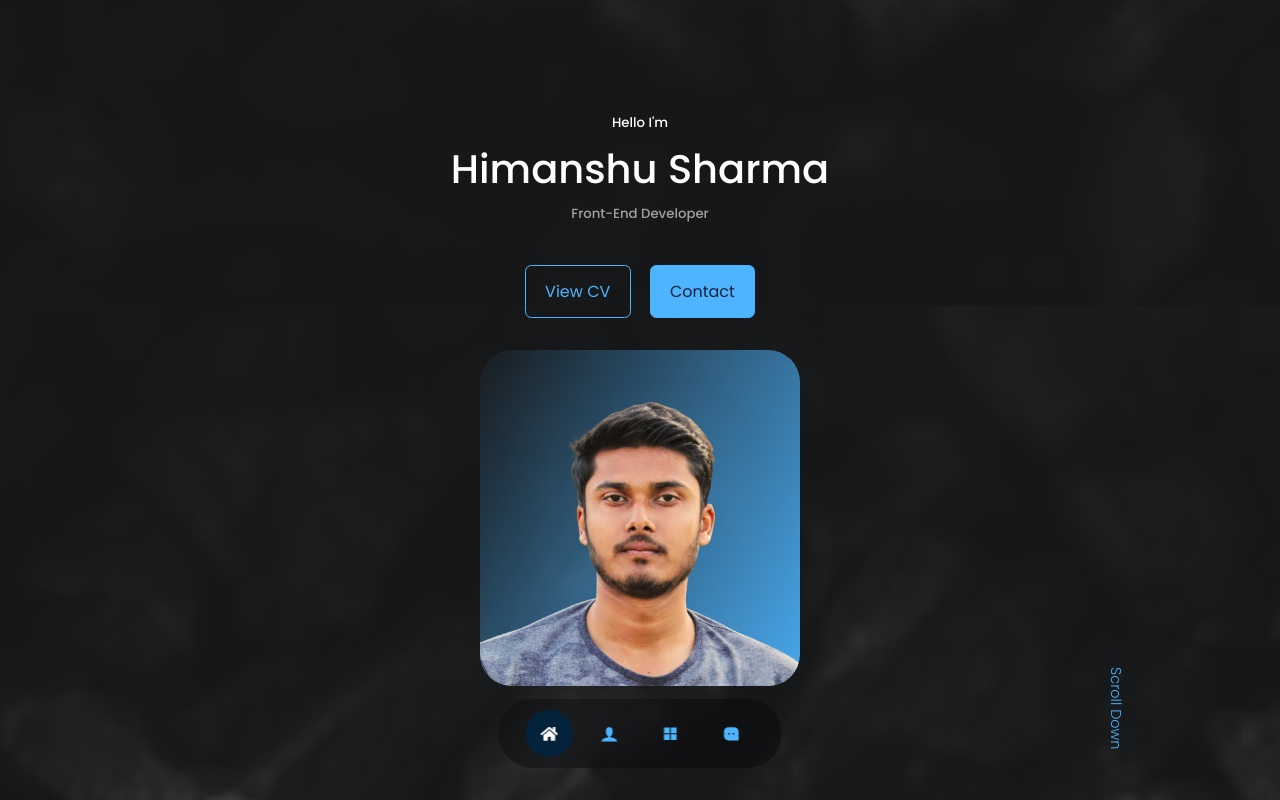
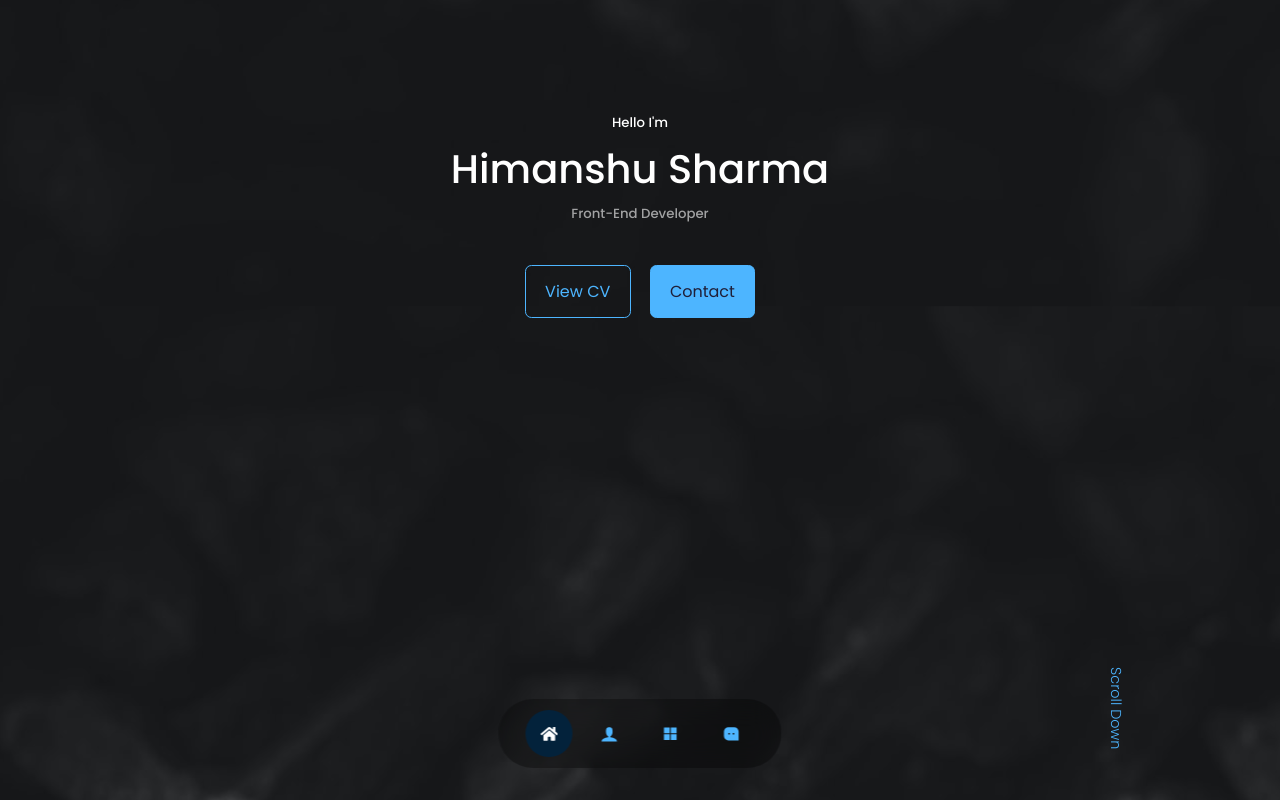
Before and after one commit to hsharma700/my-portfolio-2024, a React (Create React App) app: page / in a window 1280 px wide. Shown: the top 800 px of the page. Built offline with nearby package versions, Linux system fonts and the light colour scheme; a web font is replaced by a local one.

Commit message:
Update Header.jsx

```diff
--- a/src/components/header/Header.jsx
+++ b/src/components/header/Header.jsx
@@ -33,14 +33,14 @@ function Header() {
 
         >Front-End Developer</motion.h5>
         <Dwn />
-        <motion.div className="me"
+{/*         <motion.div className="me"
         initial={{opacity:0}}
         animate={{opacity:1}}
         exit={{}}
         transition={{duration:1,delay:2.5}}
         >
           <img src={ME} alt="me" />
-        </motion.div>
+        </motion.div> */}
         <a href="#contact" className="scroll_down">Scroll Down</a>
       </div>
     </motion.header>
```
